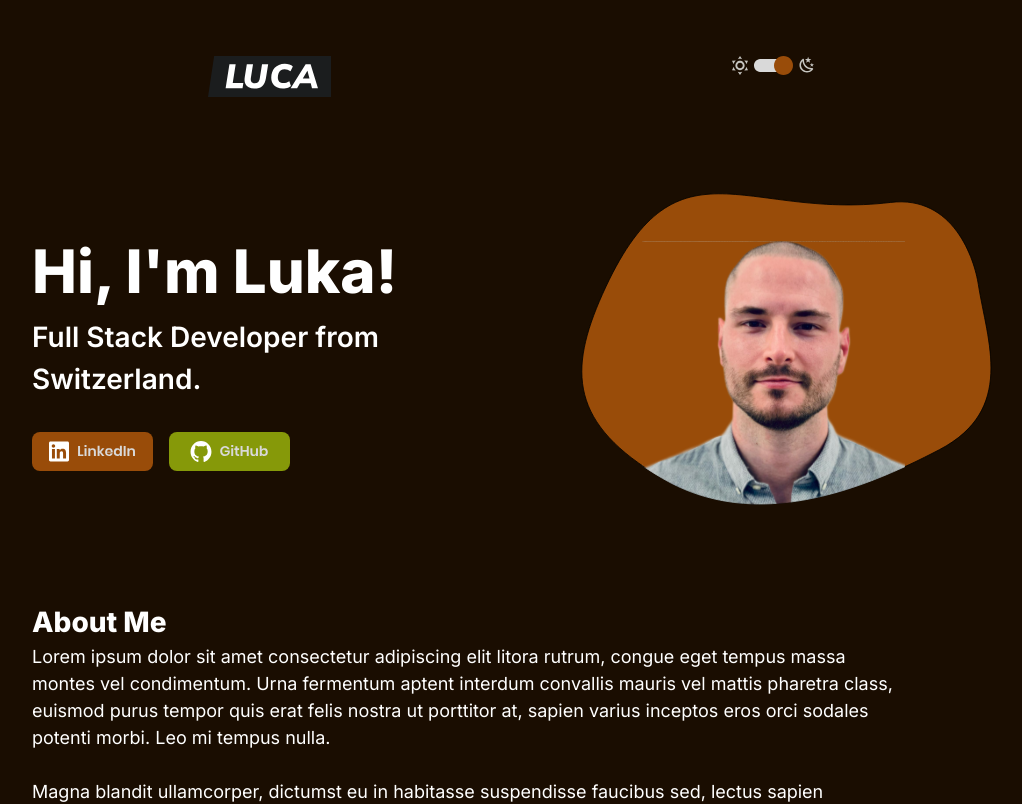
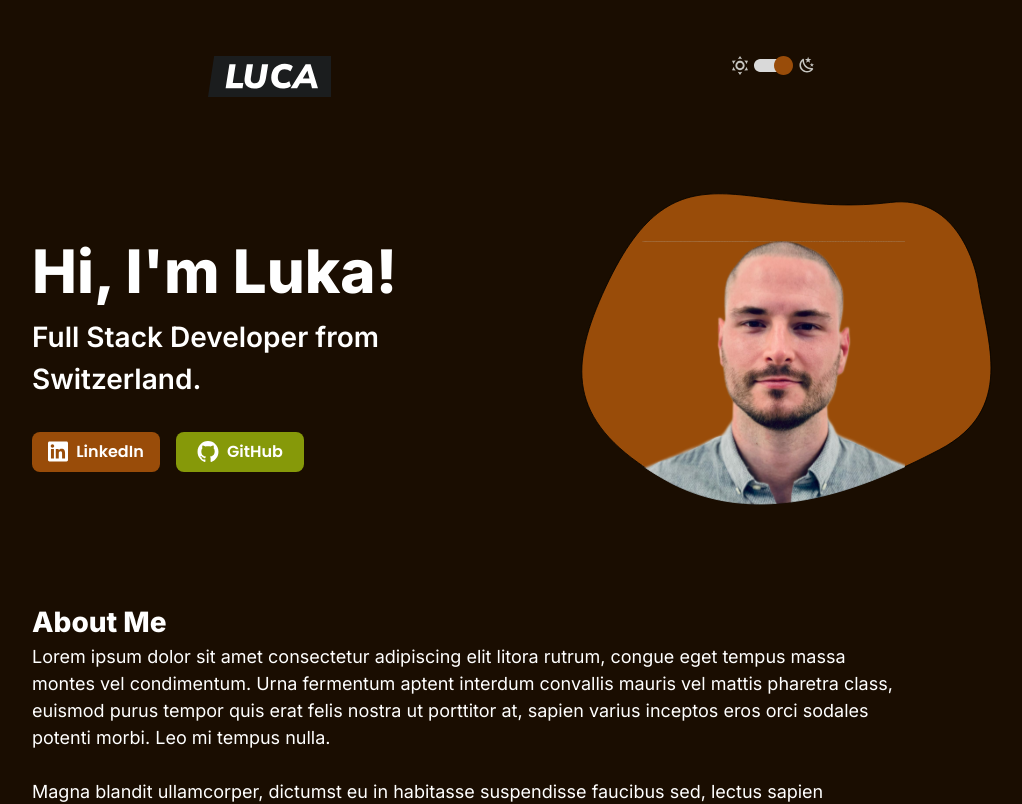
Before and after one commit to lukacafuta/Portfolio, a React (Vite) app: page / in a window 1280 px wide. Shown: the top 804 px of the page, without its empty margins (128-1150 px from the left). Built offline with nearby package versions, Linux system fonts and the light colour scheme.

Commit message:
added bg color to html body, changed svgs back to buttons

```diff
--- a/index.html
+++ b/index.html
@@ -6,7 +6,7 @@
     <meta name="viewport" content="width=device-width, initial-scale=1.0" />
     <title>Luka's Portfolio</title>
   </head>
-  <body>
+  <body class="bg-custom-dark-brown">
     <div id="root"></div>
     <script type="module" src="/src/main.jsx"></script>
   </body>
--- a/src/App.jsx
+++ b/src/App.jsx
@@ -9,7 +9,7 @@ import Projectbox from "./components/Projectbox.jsx";
 function App() {
 
   return (
-    <div className="flex flex-col mx-auto min-h-screen bg-custom-dark-brown font-inter text-white px-8 gap-24">
+    <div className="flex flex-col mx-auto min-h-screen font-inter text-white px-8 gap-24 max-w-screen-xl">
         <Header />
         <Hero />
         <AboutMe />
--- a/src/components/Hero.jsx
+++ b/src/components/Hero.jsx
@@ -9,22 +9,28 @@ export default function Hero() {
                     href="https://www.linkedin.com/in/luka-cafuta"
                     target="_blank"
                     rel="noopener noreferrer" // This is a security measure to prevent malicious websites from accessing your data
-                    className="cursor-pointer hover:scale-110"
+                    className="flex flex-row items-center justify-center bg-custom-linkedin-brown w-32 h-10 rounded-lg gap-2 text-md cursor-pointer hover:scale-110"
                 >
-                    <img src="/linkedin-button.svg" alt="LinkedIn button"/>
+                    <img src="/linkedin-logo.svg" alt="LinkedIn button"/>
+                    <div className="font-semibold font-poppins">
+                        LinkedIn
+                    </div>
                 </a>
                 <a
                     href="https://github.com/lukacafuta"
                     target="_blank"
                     rel="noopener noreferrer"
-                    className="cursor-pointer hover:scale-110"
+                    className="flex flex-row items-center justify-center bg-custom-github-green w-32 h-10 rounded-lg gap-2 text-md cursor-pointer hover:scale-110"
                 >
-                    <img src="/github-button.svg" alt="GitHub button"/>
+                    <img src="/github-logo.svg" alt="GitHub button"/>
+                    <div className="font-semibold font-poppins">
+                        GitHub
+                    </div>
                 </a>
             </div>
         </div>
         <div>
-            <img src="/profile-photo.svg" alt="Profile photo"/>
+        <img src="/profile-photo.svg" alt="Profile photo"/>
         </div>
     </section>
   );
--- a/src/components/Tool.jsx
+++ b/src/components/Tool.jsx
@@ -8,10 +8,10 @@ export default function Tool({ iconLink , tool }) {
     }
 
     return(
-        <div className={`flex justify-center items-center w-32 h-16 m-2 border hover:scale-110 ${isFlipped ? 'animate-flip' : ''}`}
+        <div className={`flex justify-center items-center w-32 h-16 m-2 hover:scale-110 ${isFlipped ? 'animate-flip' : ''}`}
         onClick={handleClick}
         >
-            {isFlipped ? <img src={iconLink} alt={`${tool.name} icon`}/> : tool.name}
+            {isFlipped ? <img className="w-32 h-16" src={iconLink} alt={`${tool.name} icon`}/> : tool.name}
         </div>
     )
 }
```
Also changed, not shown: public/github-button.svg (deleted), public/linkedin-button.svg (deleted).
